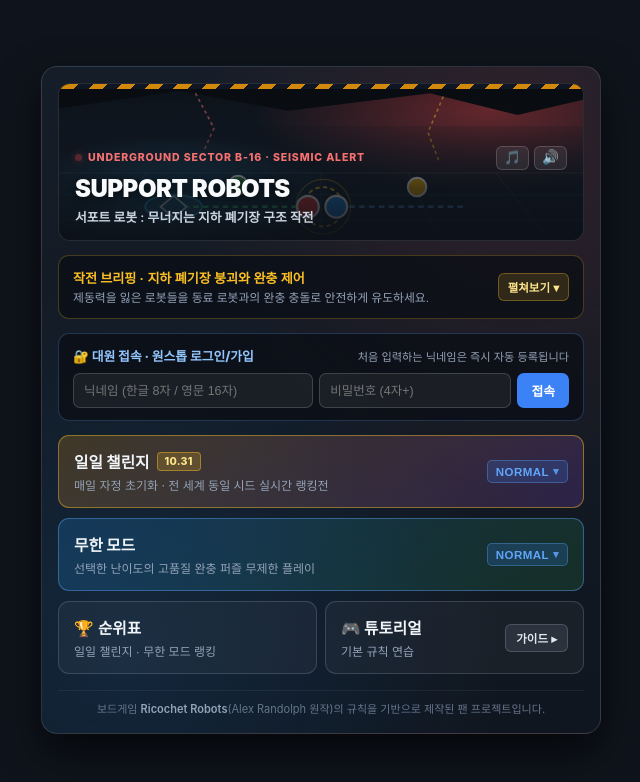
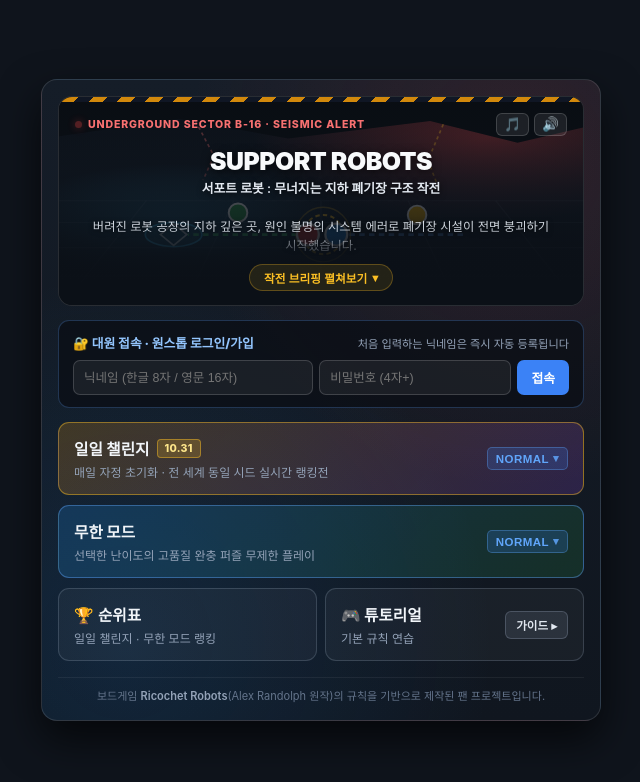
Before and after one commit to kgw012/support_robots, a website with bundled scripts: page index.html in a window 1280 px wide. Shown: the whole page, without its empty margins (319-959 px from the left). Built offline with nearby package versions, Linux system fonts and the light colour scheme; files whose address does not match are found by name.

Commit message:
feat(lobby): 메인 배너와 작전 브리핑 통합 및 상단 배경 이미지 고정 블렌딩

```diff
--- a/css/style.css
+++ b/css/style.css
@@ -93,14 +93,12 @@ body {
 
 .lobby-hero-banner {
   position: relative;
-  border-radius: 12px;
+  border-radius: 14px;
   overflow: hidden;
   border: 1px solid rgba(255, 255, 255, 0.12);
   background: #0b1017;
-  min-height: 158px;
-  display: flex;
-  flex-direction: column;
-  justify-content: flex-end;
+  display: flex;
+  flex-direction: column;
 }
 
 .hazard-stripe-bar {
@@ -122,25 +120,29 @@ body {
 
 .lobby-hero-svg {
   position: absolute;
-  inset: 0;
+  top: 0;
+  left: 0;
   width: 100%;
-  height: 100%;
+  height: 185px;
   z-index: 1;
+  pointer-events: none;
 }
 
 .lobby-hero-overlay {
   position: relative;
   z-index: 2;
-  padding: 20px 16px 14px;
+  padding: 16px 16px 14px;
   background: linear-gradient(
     180deg,
-    rgba(11, 16, 23, 0.15) 0%,
-    rgba(11, 16, 23, 0.72) 55%,
-    rgba(11, 16, 23, 0.92) 100%
+    rgba(11, 16, 23, 0.20) 0%,
+    rgba(11, 16, 23, 0.74) 50%,
+    rgba(11, 16, 23, 0.93) 160px,
+    #0b1017 200px,
+    #0b1017 100%
   );
   display: flex;
   flex-direction: column;
-  gap: 4px;
+  gap: 6px;
 }
 
 .lobby-hero-header {
@@ -240,8 +242,17 @@ body {
   50% { opacity: 0.3; }
 }
 
+.lobby-hero-center {
+  text-align: center;
+  display: flex;
+  flex-direction: column;
+  align-items: center;
+  gap: 2px;
+  margin: 4px 0 2px;
+}
+
 .lobby-title {
-  font-size: 1.5rem;
+  font-size: 1.55rem;
   font-weight: 900;
   letter-spacing: -0.02em;
   color: #f8fafc;
@@ -250,91 +261,94 @@ body {
 
 .lobby-subtitle {
   font-size: 0.8rem;
-  color: #cbd5e1;
+  color: #e2e8f0;
   font-weight: 600;
-}
-
-/* 접이식 세계관 브리핑 카드 */
-.lobby-lore-card {
-  background: rgba(11, 15, 22, 0.78);
-  border: 1px solid rgba(251, 191, 36, 0.24);
-  border-radius: 11px;
+  text-shadow: 0 1px 6px rgba(0, 0, 0, 0.8);
+}
+
+/* 통합 작전 브리핑 영역 (중앙 정렬 · 1~2행 페이드아웃 · 펼쳐보기 토글) */
+.lobby-lore-wrapper {
+  display: flex;
+  flex-direction: column;
+  align-items: center;
+  width: 100%;
+  margin-top: 8px;
+  padding-top: 4px;
+}
+
+.lobby-lore-body {
+  text-align: center;
+  width: 100%;
+  max-width: 480px;
+  display: flex;
+  flex-direction: column;
+  gap: 6px;
+  transition: max-height 0.35s cubic-bezier(0.4, 0, 0.2, 1);
+}
+
+/* 접힌 상태: 1~2행(약 42px)만 보이고 아래로 서서히 흐릿해짐 */
+.lobby-lore-body.is-collapsed {
+  max-height: 42px;
   overflow: hidden;
-  display: flex;
-  flex-direction: column;
-}
-
-.lobby-lore-toggle {
-  width: 100%;
-  background: transparent;
-  border: none;
-  padding: 12px 14px;
-  display: flex;
-  justify-content: space-between;
-  align-items: center;
-  gap: 10px;
-  text-align: left;
+  -webkit-mask-image: linear-gradient(to bottom, rgba(0, 0, 0, 1) 0%, rgba(0, 0, 0, 0.85) 30%, rgba(0, 0, 0, 0) 100%);
+  mask-image: linear-gradient(to bottom, rgba(0, 0, 0, 1) 0%, rgba(0, 0, 0, 0.85) 30%, rgba(0, 0, 0, 0) 100%);
+}
+
+/* 펼친 상태: 전체 내용 시원하게 노출 */
+.lobby-lore-body.is-expanded {
+  max-height: 520px;
+  overflow: visible;
+  -webkit-mask-image: none;
+  mask-image: none;
+}
+
+.lobby-lore-line {
+  font-size: 0.77rem;
+  line-height: 1.55;
+  color: #e2e8f0;
+  margin: 0;
+  word-break: keep-all;
+  text-align: center;
+  text-shadow: 0 1px 5px rgba(0, 0, 0, 0.85);
+}
+
+.lobby-lore-line strong {
+  color: #fde68a;
+  font-weight: 700;
+}
+
+/* 가운데 정렬 펼쳐보기 버튼 */
+.lobby-lore-toggle-btn {
+  margin: 5px auto 0;
+  background: rgba(251, 191, 36, 0.1);
+  border: 1px solid rgba(251, 191, 36, 0.28);
+  border-radius: 20px;
+  padding: 4px 14px;
+  font-size: 0.73rem;
+  font-weight: 700;
+  color: #fbbf24;
   cursor: pointer;
-  color: var(--text-primary);
-  transition: background 0.15s ease;
-}
-
-.lobby-lore-toggle:hover {
-  background: rgba(255, 255, 255, 0.04);
-}
-
-.lore-toggle-head {
-  display: flex;
-  flex-direction: column;
-  gap: 3px;
-  min-width: 0;
-}
-
-.lobby-lore-title {
-  font-size: 0.82rem;
-  font-weight: 800;
-  color: #fbbf24;
-  letter-spacing: -0.01em;
-}
-
-.lobby-lore-preview {
-  font-size: 0.74rem;
-  color: var(--text-secondary);
-  line-height: 1.4;
-}
-
-.lore-toggle-badge {
+  display: inline-flex;
+  align-items: center;
+  justify-content: center;
+  gap: 5px;
+  transition: all 0.2s ease;
+  user-select: none;
+}
+
+.lobby-lore-toggle-btn:hover {
+  background: rgba(251, 191, 36, 0.18);
+  border-color: rgba(251, 191, 36, 0.48);
+  color: #fef08a;
+}
+
+.lobby-lore-toggle-btn:active {
+  transform: scale(0.96);
+}
+
+.lore-toggle-icon {
   font-size: 0.72rem;
-  font-weight: 700;
-  padding: 5px 9px;
-  border-radius: 6px;
-  background: rgba(251, 191, 36, 0.14);
-  border: 1px solid rgba(251, 191, 36, 0.32);
-  color: #fde68a;
-  white-space: nowrap;
-  flex-shrink: 0;
-}
-
-.lobby-lore-body {
-  padding: 0 14px 14px;
-  border-top: 1px solid rgba(255, 255, 255, 0.07);
-  padding-top: 12px;
-  display: flex;
-  flex-direction: column;
-  gap: 8px;
-}
-
-.lobby-lore-line {
-  font-size: 0.79rem;
-  line-height: 1.56;
-  color: #cbd5e1;
-  padding-left: 9px;
-  border-left: 2px solid rgba(251, 191, 36, 0.35);
-}
-
-.lobby-lore-line strong {
-  color: #f8fafc;
-  font-weight: 700;
+  transition: transform 0.2s ease;
 }
 
 /* 로비 대원 인증(로그인 / 자동 가입) 카드 */
--- a/index.html
+++ b/index.html
@@ -43,14 +43,14 @@
         <svg
           class="lobby-hero-svg"
           viewBox="0 0 480 170"
-          preserveAspectRatio="xMidYMid slice"
+          preserveAspectRatio="xMidYMin slice"
           aria-hidden="true"
         >
           <defs>
             <linearGradient id="bgShaft" x1="0" y1="0" x2="0" y2="1">
               <stop offset="0%" stop-color="#0b1017" />
-              <stop offset="60%" stop-color="#131c27" />
-              <stop offset="100%" stop-color="#1b2531" />
+              <stop offset="55%" stop-color="#131c27" />
+              <stop offset="100%" stop-color="#0b1017" />
             </linearGradient>
             <radialGradient id="beaconGlow" cx="0.82" cy="0.22" r="0.45">
               <stop offset="0%" stop-color="rgba(239, 68, 68, 0.38)" />
@@ -132,48 +132,40 @@
               </button>
             </div>
           </div>
+          <div class="lobby-hero-center">
             <h1 class="lobby-title">SUPPORT ROBOTS</h1>
             <p class="lobby-subtitle">서포트 로봇 : 무너지는 지하 폐기장 구조 작전</p>
           </div>
-      </div>
 
-      <!-- 세계관 브리핑 (기본 접힘 · 클릭 시 펼쳐보기) -->
-      <article class="lobby-lore-card">
-        <button
-          type="button"
-          id="btn-lore-toggle"
-          class="lobby-lore-toggle"
-          aria-expanded="false"
-          aria-controls="lobby-lore-body"
-        >
-          <div class="lore-toggle-head">
-            <span class="lobby-lore-title">작전 브리핑 · 지하 폐기장 붕괴와 완충 제어</span>
-            <span class="lobby-lore-preview">제동력을 잃은 로봇들을 동료 로봇과의 완충 충돌로 안전하게 유도하세요.</span>
-          </div>
-          <span id="lore-toggle-badge" class="lore-toggle-badge">펼쳐보기 ▾</span>
-        </button>
-
-        <div id="lobby-lore-body" class="lobby-lore-body" hidden>
+          <!-- 통합 세계관 브리핑 (중앙 정렬 · 1~2행 페이드아웃 · 펼쳐보기 토글) -->
+          <div class="lobby-lore-wrapper">
+            <div id="lobby-lore-body" class="lobby-lore-body is-collapsed">
               <p class="lobby-lore-line">
                 버려진 로봇 공장의 지하 깊은 곳, 원인 불명의 시스템 에러로 폐기장 시설이 전면 붕괴하기 시작했습니다.
               </p>
               <p class="lobby-lore-line">
-            그 충격으로 격리되어 있던 로봇들은 자세 제어 장치와 마찰력을 상실했습니다.
+                충격으로 격리되어 있던 로봇들은 자세 제어 장치와 마찰력을 상실하여, 한 번 미끄러지면 벽이나 다른 로봇에 부딪히기 전까지는 스스로 멈출 수 없는 유압 제어 불능 상태에 빠졌습니다.
               </p>
               <p class="lobby-lore-line">
-            한 번 미끄러지면 <strong>벽이나 다른 로봇에 부딪히기 전까지는 스스로 멈출 수 없는 상태</strong>입니다.
+                지반은 충격에 극도로 취약하여 콘크리트 외벽에 충돌할 때마다 붕괴가 가속되지만, <strong>동료 로봇에 부딪히면 유압식 완충 장치가 작동해 지반 충격을 완벽히 흡수·분산</strong>합니다.
               </p>
               <p class="lobby-lore-line">
-            지하 지반은 현재 충격에 극도로 취약하여, 단단한 콘크리트 외벽에 충돌할 때마다 위험한 진동이 발생해 붕괴가 가속됩니다.
-          </p>
-          <p class="lobby-lore-line">
-            반면 <strong>다른 동료 로봇에 부딪혀 멈추면, 로봇에 내장된 유압식 충격 흡수 장치(완충)가 작동해 지반으로 가해지는 충격파를 완벽히 흡수·분산</strong>시킵니다.
-          </p>
-          <p class="lobby-lore-line">
-            지반이 완전히 무너지기 전에 서포트 로봇들의 원격 제어권을 잡고, 불필요한 기동과 외벽 충돌을 줄여 고장 난 로봇들을 안전한 탈출구까지 가이드하세요!
+                원격 서포트 로봇들의 제어권을 잡고, 외벽 충돌을 줄이고 동료 완충을 적극 활용하여 고장 난 로봇들을 안전한 탈출구로 인도하세요!
               </p>
             </div>
-      </article>
+            <button
+              type="button"
+              id="btn-lore-toggle"
+              class="lobby-lore-toggle-btn"
+              aria-expanded="false"
+              aria-controls="lobby-lore-body"
+            >
+              <span id="lore-toggle-label">작전 브리핑 펼쳐보기</span>
+              <span id="lore-toggle-icon" class="lore-toggle-icon">▾</span>
+            </button>
+          </div>
+        </div>
+      </div>
 
       <!-- 대원 인증 (로그인 / 원스톱 자동 가입) 카드 -->
       <div id="lobby-auth-card" class="lobby-auth-card">
--- a/js/main.js
+++ b/js/main.js
@@ -75,6 +75,8 @@ const gameScreenEl = document.getElementById('game-screen');
 const btnLoreToggleEl = document.getElementById('btn-lore-toggle');
 const lobbyLoreBodyEl = document.getElementById('lobby-lore-body');
 const loreToggleBadgeEl = document.getElementById('lore-toggle-badge');
+const loreToggleLabelEl = document.getElementById('lore-toggle-label');
+const loreToggleIconEl = document.getElementById('lore-toggle-icon');
 
 const authLoginFormEl = document.getElementById('auth-login-form');
 const inputNicknameEl = document.getElementById('input-nickname');
@@ -1514,14 +1516,24 @@ async function bootstrap() {
     });
   }
 
-  // 1. 메인 로비 이벤트 바인딩
+  // 1. 메인 로비 이벤트 바인딩 (통합 작전 브리핑 페이드아웃 펼쳐보기/접기)
   if (btnLoreToggleEl && lobbyLoreBodyEl) {
     btnLoreToggleEl.addEventListener('click', () => {
-      const isCurrentlyHidden = lobbyLoreBodyEl.hidden;
-      lobbyLoreBodyEl.hidden = !isCurrentlyHidden;
-      btnLoreToggleEl.setAttribute('aria-expanded', String(isCurrentlyHidden));
-      if (loreToggleBadgeEl) {
-        loreToggleBadgeEl.textContent = isCurrentlyHidden ? '접기 ▴' : '펼쳐보기 ▾';
+      const isCollapsed = lobbyLoreBodyEl.classList.contains('is-collapsed');
+      if (isCollapsed) {
+        lobbyLoreBodyEl.classList.remove('is-collapsed');
+        lobbyLoreBodyEl.classList.add('is-expanded');
+        btnLoreToggleEl.setAttribute('aria-expanded', 'true');
+        if (loreToggleLabelEl) loreToggleLabelEl.textContent = '작전 브리핑 접기';
+        if (loreToggleIconEl) loreToggleIconEl.textContent = '▴';
+        if (loreToggleBadgeEl) loreToggleBadgeEl.textContent = '접기 ▴';
+      } else {
+        lobbyLoreBodyEl.classList.remove('is-expanded');
+        lobbyLoreBodyEl.classList.add('is-collapsed');
+        btnLoreToggleEl.setAttribute('aria-expanded', 'false');
+        if (loreToggleLabelEl) loreToggleLabelEl.textContent = '작전 브리핑 펼쳐보기';
+        if (loreToggleIconEl) loreToggleIconEl.textContent = '▾';
+        if (loreToggleBadgeEl) loreToggleBadgeEl.textContent = '펼쳐보기 ▾';
       }
     });
   }
```
Lines whose indentation alone changed are shown as unchanged.
